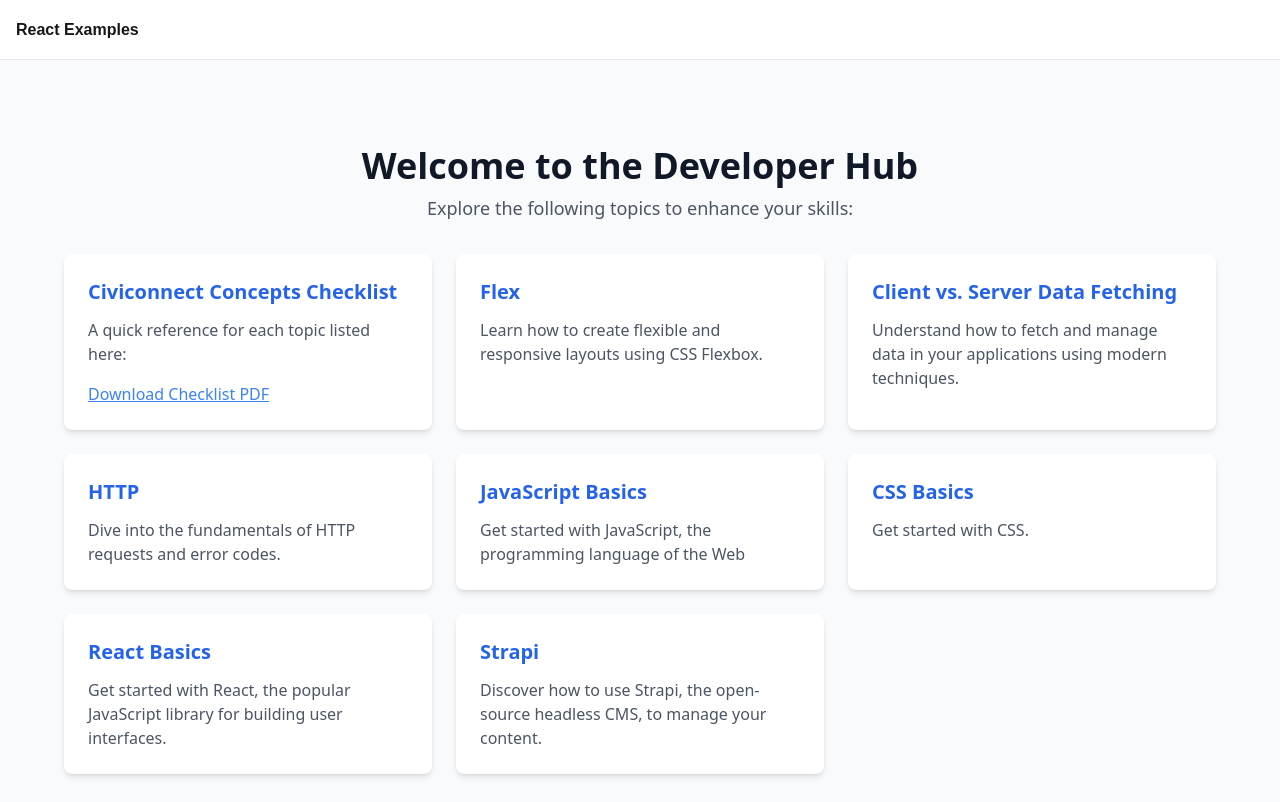
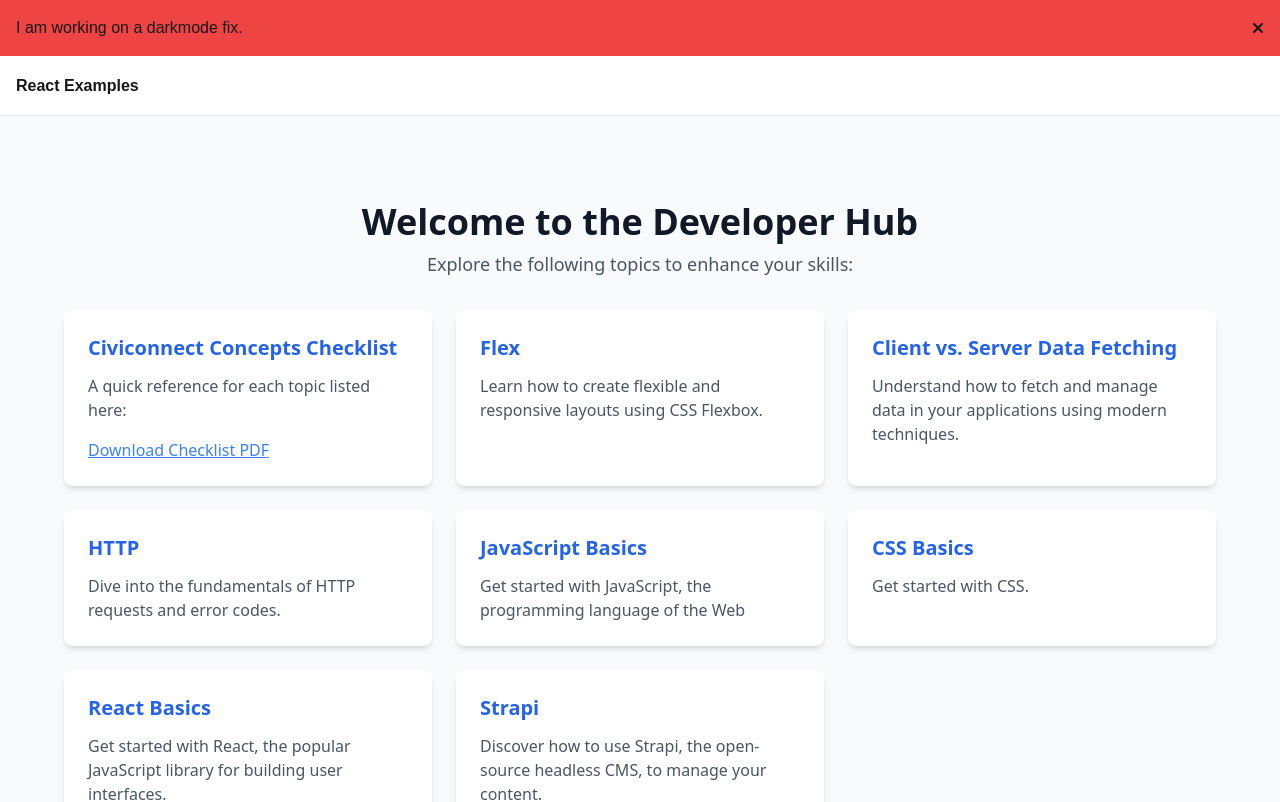
Before and after one commit to DevinBriscall/react, a Next.js app: page / in a window 1280 px wide. Shown: the top 802 px of the page. Built offline with nearby package versions, Linux system fonts and the light colour scheme.

Commit message:
post banner indicating I am aware of darkmode bug

```diff
--- a/src/pages/_app.js
+++ b/src/pages/_app.js
@@ -1,10 +1,24 @@
 import Navbar from "@/components/Navbar";
 import "@/styles/globals.css";
 import Footer from "@/components/Footer";
+import { useState } from "react";
+import { FontAwesomeIcon } from "@fortawesome/react-fontawesome";
+import { faClose } from "@fortawesome/free-solid-svg-icons";
 
 export default function App({ Component, pageProps }) {
+	const [showBanner, setShowBanner] = useState(true);
 	return (
 		<>
+			{showBanner && (
+				<div className="bg-red-500 p-4 flex justify-between items-center">
+					<span>I am working on a darkmode fix.</span>
+					<FontAwesomeIcon
+						icon={faClose}
+						onClick={() => setShowBanner(false)}
+						className="hover:cursor-pointer"
+					/>
+				</div>
+			)}
 			<Navbar />
 			<div className="min-h-[calc(100vh-60px)]">
 				<Component {...pageProps} />
```
